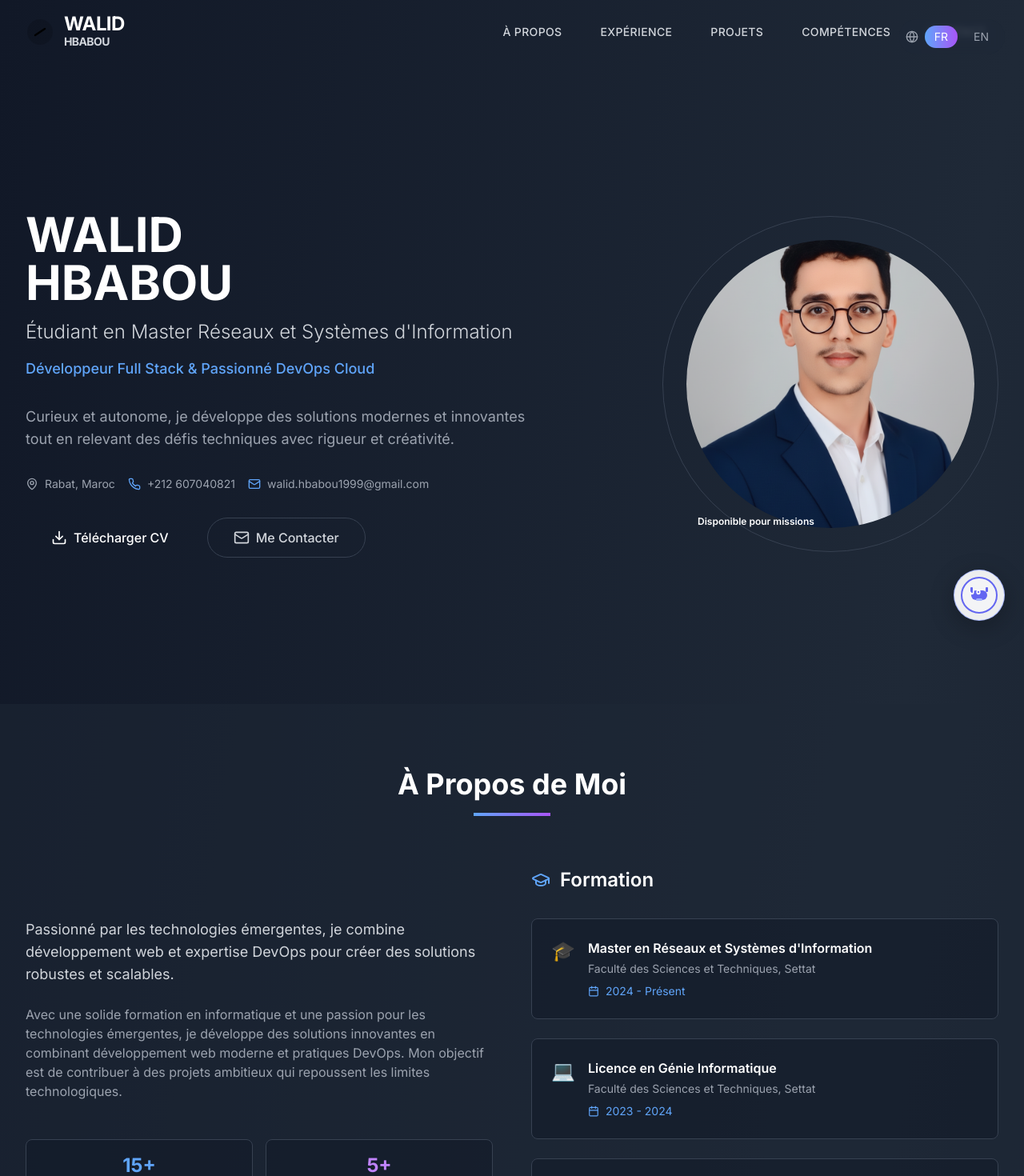
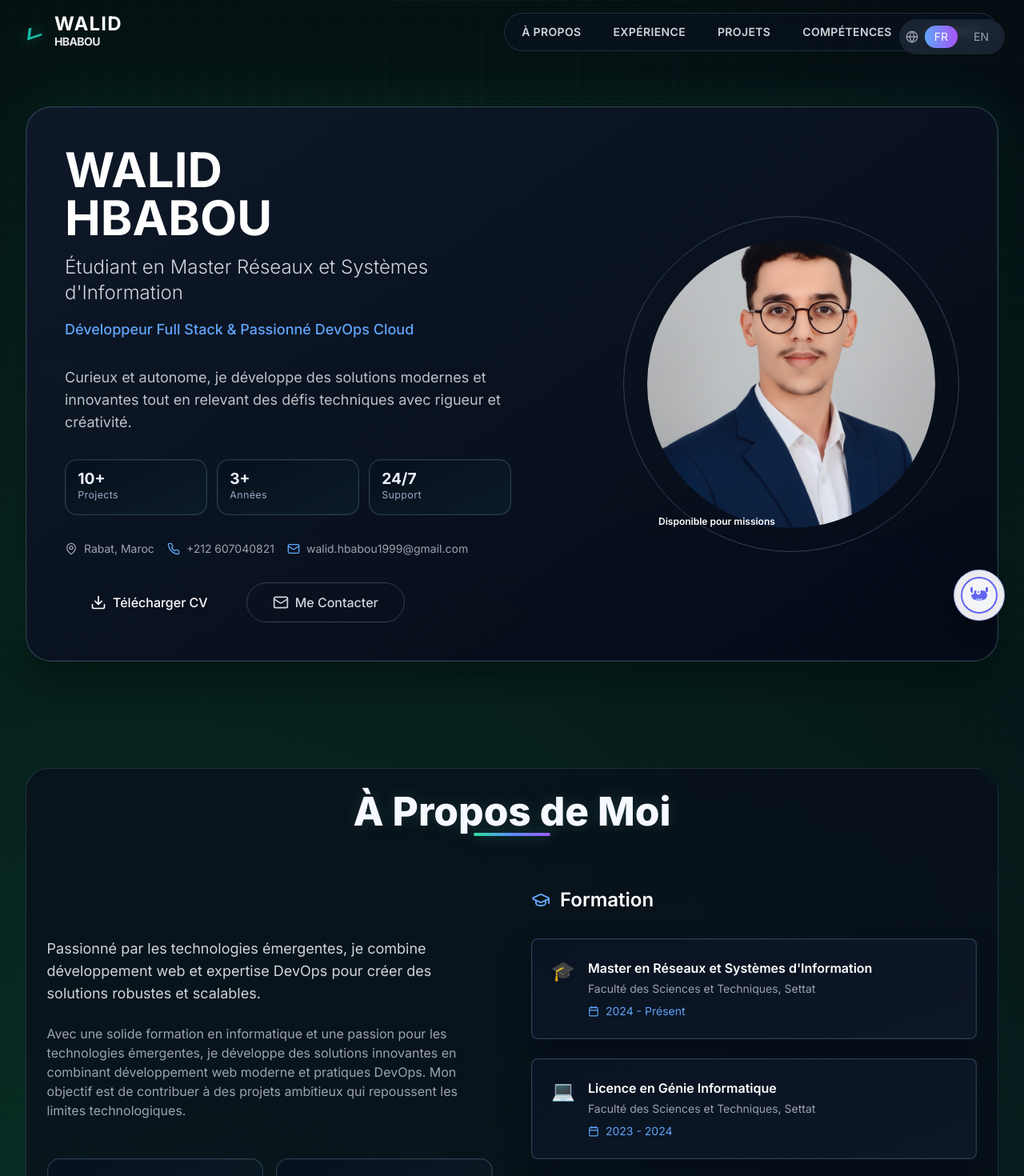
Before and after one commit to walidhbabou/portfoliowalidhbabou, a React (Vite) app: page / in a window 1280 px wide. Shown: the top 1470 px of the page at 80% size. Built offline with nearby package versions, Linux system fonts and the light colour scheme.

Commit message:
feat: craft unique cyber nav identity and geometric section cuts

```diff
--- a/src/components/About.tsx
+++ b/src/components/About.tsx
@@ -28,13 +28,14 @@ const About = () => {
   ];
 
   return (
-    <section id="about" className="py-12 sm:py-16 lg:py-20 bg-gray-800/50 reveal">
+    <section id="about" className="py-12 sm:py-16 lg:py-20 reveal">
       <div className="max-w-7xl mx-auto px-4 sm:px-6 lg:px-8">
+        <div className="section-shell">
         <div className="text-center mb-12 lg:mb-16">
-          <h2 className="text-3xl sm:text-4xl font-bold text-white mb-4">
+          <h2 className="section-title">
             {t('aboutTitle')}
           </h2>
-          <div className="w-24 h-1 bg-gradient-to-r from-blue-400 to-purple-500 mx-auto"></div>
+          <div className="section-divider"></div>
         </div>
 
         <div className="grid lg:grid-cols-2 gap-8 lg:gap-12 items-center">
@@ -49,11 +50,11 @@ const About = () => {
             </p>
 
             <div className="grid grid-cols-2 gap-3 sm:gap-4 pt-4 sm:pt-6">
-              <div className="text-center p-3 sm:p-4 bg-gray-900/50 rounded-lg border border-gray-700">
+              <div className="text-center p-3 sm:p-4 neo-stat-chip">
                 <div className="text-xl sm:text-2xl font-bold text-blue-400">15+</div>
                 <div className="text-gray-400 text-xs sm:text-sm">Projets Réalisés</div>
               </div>
-              <div className="text-center p-3 sm:p-4 bg-gray-900/50 rounded-lg border border-gray-700">
+              <div className="text-center p-3 sm:p-4 neo-stat-chip">
                 <div className="text-xl sm:text-2xl font-bold text-purple-400">5+</div>
                 <div className="text-gray-400 text-xs sm:text-sm">Technologies Maîtrisées</div>
               </div>
@@ -69,7 +70,7 @@ const About = () => {
             {education.map((edu, index) => (
               <div
                 key={index}
-                className="bg-gray-900/50 p-4 sm:p-6 rounded-lg border border-gray-700 hover:border-blue-500/50 transition-all duration-300 hover:shadow-lg hover:shadow-blue-500/10"
+                className="neon-card p-4 sm:p-6 rounded-lg transition-all duration-300"
               >
                 <div className="flex items-start gap-3 sm:gap-4">
                   <div className="text-xl sm:text-2xl flex-shrink-0">{edu.icon}</div>
@@ -86,6 +87,7 @@ const About = () => {
             ))}
           </div>
         </div>
+        </div>
       </div>
     </section>
   );
--- a/src/components/Contact.tsx
+++ b/src/components/Contact.tsx
@@ -9,13 +9,14 @@ const Contact = () => {
 
 
   return (
-  <section id="contact" className="py-12 sm:py-16 lg:py-20 bg-gray-800/50 reveal">
+  <section id="contact" className="py-12 sm:py-16 lg:py-20 reveal">
       <div className="max-w-7xl mx-auto px-4 sm:px-6 lg:px-8">
+        <div className="section-shell">
         <div className="text-center mb-12 lg:mb-16">
-          <h2 className="text-3xl sm:text-4xl font-bold text-white mb-4">
+          <h2 className="section-title">
             {t('contactTitle')}
           </h2>
-          <div className="w-24 h-1 bg-gradient-to-r from-blue-400 to-purple-500 mx-auto mb-4"></div>
+          <div className="section-divider mb-4"></div>
           <p className="text-gray-400 max-w-2xl mx-auto text-sm sm:text-base">
             {t('contactDescription')}
           </p>
@@ -23,7 +24,7 @@ const Contact = () => {
 
         <div className="flex flex-col items-center justify-center gap-8 animate-fade-in">
           <div className="w-full max-w-md space-y-6">
-            <div className="flex items-center gap-4 p-4 bg-gray-900/60 rounded-xl border border-blue-700/30 shadow-md">
+            <div className="flex items-center gap-4 p-4 neon-card rounded-xl shadow-md">
               <div className="bg-gradient-to-r from-blue-500 to-purple-600 p-3 rounded-full flex-shrink-0">
                 <Mail size={22} className="text-white" />
               </div>
@@ -32,7 +33,7 @@ const Contact = () => {
                 <p className="text-blue-300 text-sm break-all font-mono">walid.hbabou1999@gmail.com</p>
               </div>
             </div>
-            <div className="flex items-center gap-4 p-4 bg-gray-900/60 rounded-xl border border-blue-700/30 shadow-md">
+            <div className="flex items-center gap-4 p-4 neon-card rounded-xl shadow-md">
               <div className="bg-gradient-to-r from-green-500 to-blue-600 p-3 rounded-full flex-shrink-0">
                 <Phone size={22} className="text-white" />
               </div>
@@ -41,7 +42,7 @@ const Contact = () => {
                 <p className="text-blue-300 text-sm font-mono">+212 607040821</p>
               </div>
             </div>
-            <div className="flex items-center gap-4 p-4 bg-gray-900/60 rounded-xl border border-blue-700/30 shadow-md">
+            <div className="flex items-center gap-4 p-4 neon-card rounded-xl shadow-md">
               <div className="bg-gradient-to-r from-purple-500 to-cyan-600 p-3 rounded-full flex-shrink-0">
                 <MapPin size={22} className="text-white" />
               </div>
@@ -73,6 +74,7 @@ const Contact = () => {
             </div>
           </div>
         </div>
+        </div>
       </div>
     </section>
   );
--- a/src/components/Hero.tsx
+++ b/src/components/Hero.tsx
@@ -74,6 +74,7 @@ const Hero = () => {
       </div>
 
       <div className="max-w-7xl mx-auto px-4 sm:px-6 lg:px-8 relative z-10">
+        <div className="neo-hero-panel rounded-[2rem] p-6 sm:p-8 lg:p-12">
         <div className="grid lg:grid-cols-[1fr_480px] gap-8 lg:gap-20 items-center">
           {/* Text Content */}
           <div className="space-y-6 lg:space-y-8 animate-fade-in text-center lg:text-left">
@@ -91,9 +92,24 @@ const Hero = () => {
               </h3>
             </div>
 
-            <p className="text-gray-400 text-base lg:text-lg leading-relaxed max-w-2xl mx-auto lg:mx-0">
+            <p className="text-gray-300/90 text-base lg:text-lg leading-relaxed max-w-2xl mx-auto lg:mx-0">
               {t('heroDescription')}
             </p>
+
+            <div className="grid grid-cols-2 sm:grid-cols-3 gap-3 max-w-xl mx-auto lg:mx-0">
+              <div className="neo-stat-chip">
+                <span>10+</span>
+                <small>Projects</small>
+              </div>
+              <div className="neo-stat-chip">
+                <span>3+</span>
+                <small>Années</small>
+              </div>
+              <div className="neo-stat-chip col-span-2 sm:col-span-1">
+                <span>24/7</span>
+                <small>Support</small>
+              </div>
+            </div>
 
             {/* Contact Info */}
             <div className="flex flex-col sm:flex-row sm:flex-wrap gap-3 lg:gap-4 text-sm text-gray-400 justify-center lg:justify-start">
@@ -152,6 +168,7 @@ const Hero = () => {
             </div>
           </div>
         </div>
+        </div>
       </div>
     </section>
   );
--- a/src/components/Navigation.tsx
+++ b/src/components/Navigation.tsx
@@ -77,7 +77,7 @@ const Navigation = () => {
   return (
     <nav className={`fixed top-0 left-0 right-0 z-50 transition-all duration-500 ${
       isScrolled
-        ? 'bg-[rgba(8,8,10,0.72)] backdrop-blur-md shadow-xl border-b border-[rgba(255,255,255,0.06)] glass-card/backdrop'
+        ? 'nav-cyber-shell backdrop-blur-md shadow-xl border-b border-[rgba(70,255,228,0.22)]'
         : 'bg-transparent'
     }`}>
       {/* thin scroll progress indicator */}
@@ -88,36 +88,27 @@ const Navigation = () => {
         <div className={`flex justify-between items-center transition-all ${isScrolled ? 'h-16' : 'h-20'}`}>
           {/* Logo */}
           <div className="flex items-center">
-            <div className="relative group cursor-pointer nav-logo" role="button" aria-label="Accueil" onClick={() => window.scrollTo({ top: 0, behavior: 'smooth' })}>
-              <div className="flex items-center gap-3">
-                <svg className="nav-logo-mark" width="36" height="36" viewBox="0 0 36 36" fill="none" xmlns="http://www.w3.org/2000/svg" aria-hidden>
-                  <defs>
-                    <linearGradient id="g1" x1="0" x2="1">
-                      <stop offset="0" stopColor="var(--neon-primary-hex)" />
-                      <stop offset="1" stopColor="var(--neon-secondary-hex)" />
-                    </linearGradient>
-                  </defs>
-                  <circle cx="18" cy="18" r="16" fill="url(#g1)" opacity="0.14" />
-                  <path d="M12 22 L24 14" stroke="url(#g1)" strokeWidth="2.5" strokeLinecap="round" strokeLinejoin="round" />
-                </svg>
+            <div className="relative group cursor-pointer nav-logo nav-logo-unique" role="button" aria-label="Accueil" onClick={() => window.scrollTo({ top: 0, behavior: 'smooth' })}>
+              <div className="flex items-center gap-4">
+                <div className="logo-cut" aria-hidden="true"></div>
                 <div className="text-2xl font-bold tracking-tight leading-none">
-                  <span className="text-white nav-logo-primary">WALID</span>
-                  <div className="text-sm text-gray-300 nav-logo-sub">HBABOU</div>
+                  <span className="text-white nav-logo-primary tracking-wider">WALID</span>
+                  <div className="text-sm text-gray-200 nav-logo-sub">HBABOU</div>
                 </div>
               </div>
-              <div className="absolute -bottom-1 left-0 w-0 h-0.5 bg-gradient-to-r from-[var(--neon-primary-hex)] to-[var(--neon-secondary-hex)] transition-all duration-300 group-hover:w-full" />
+              <div className="absolute -bottom-1 left-0 w-0 h-0.5 bg-gradient-to-r from-[#31edcf] to-[#4f7dff] transition-all duration-300 group-hover:w-full" />
             </div>
           </div>
 
           {/* Desktop Menu */}
-          <div className="hidden md:flex items-center space-x-4">
+          <div className="hidden md:flex items-center space-x-2 nav-items-shell">
             {navItems.map((item, index) => {
               const active = activeSection === item.id;
               return (
                 <button
                   key={item.key}
                   onClick={() => scrollToSection(item.id)}
-                  className={`relative px-4 py-2 text-sm uppercase font-medium transition-all duration-300 nav-item group ${active ? 'text-white' : 'text-gray-300'}`}
+                  className={`relative px-4 py-2 text-sm uppercase font-semibold transition-all duration-300 nav-item group nav-item-unique ${active ? 'text-white active' : 'text-gray-300'}`}
                   style={{ animationDelay: `${index * 50}ms` }}
                   aria-current={active ? 'true' : undefined}
                 >
@@ -144,7 +135,7 @@ const Navigation = () => {
         <div className={`md:hidden overflow-hidden transition-all duration-300 ${
           isMobileMenuOpen ? 'max-h-96 opacity-100' : 'max-h-0 opacity-0'
         }`}>
-          <div className="py-4 space-y-2">
+          <div className="py-4 space-y-2 nav-mobile-panel nav-cyber-shell">
             {navItems.map((item, index) => (
               <button
                 key={item.key}
--- a/src/components/Projects.tsx
+++ b/src/components/Projects.tsx
@@ -124,20 +124,21 @@ const Projects = () => {
   };
 
   return (
-    <section id="projects" className="py-12 sm:py-16 lg:py-20 bg-gray-800/50 reveal">
+    <section id="projects" className="py-12 sm:py-16 lg:py-20 reveal">
       <div className="max-w-7xl mx-auto px-4 sm:px-6 lg:px-8">
+        <div className="section-shell">
         <div className="text-center mb-12 lg:mb-16">
-          <h2 className="text-3xl sm:text-4xl font-bold text-white mb-4">
+          <h2 className="section-title">
             {t('projectsTitle')}
           </h2>
-          <div className="w-24 h-1 bg-gradient-to-r from-blue-400 to-purple-500 mx-auto"></div>
+          <div className="section-divider"></div>
         </div>
 
         <div className="grid grid-cols-1 sm:grid-cols-2 lg:grid-cols-3 gap-6 lg:gap-8">
           {projects.map((project, index) => (
             <div
               key={index}
-              className="glass bg-gradient-to-br from-gray-900/60 to-gray-800/60 p-5 sm:p-7 rounded-2xl border border-blue-900/30 hover:border-blue-500/60 transition-all duration-300 hover:shadow-2xl hover:shadow-blue-500/20 group animate-fade-in-up hover:scale-[1.04] relative overflow-hidden"
+              className="glass neon-card p-5 sm:p-7 rounded-2xl transition-all duration-300 group animate-fade-in-up hover:scale-[1.04] relative overflow-hidden"
               style={{ animationDelay: `${index * 0.12}s` }}
             >
               <div className="flex items-center justify-between mb-3 sm:mb-4">
@@ -199,6 +200,7 @@ const Projects = () => {
             </div>
           ))}
         </div>
+        </div>
       </div>
     </section>
   );
--- a/src/components/Skills.tsx
+++ b/src/components/Skills.tsx
@@ -143,15 +143,16 @@ const Skills = () => {
   };
 
   return (
-    <section id="skills" className="py-12 sm:py-16 lg:py-24 bg-gradient-to-br from-slate-900 via-gray-900 to-slate-900 reveal reveal-slow">
+    <section id="skills" className="py-12 sm:py-16 lg:py-24 reveal reveal-slow">
       <div className="max-w-7xl mx-auto px-4 sm:px-6 lg:px-8">
+        <div className="section-shell">
         {/* Header */}
         <div className="text-center mb-12 lg:mb-20">
           <div className="inline-flex items-center gap-2 sm:gap-3 mb-4 sm:mb-6 px-3 sm:px-4 py-2 bg-white/5 rounded-full border border-white/10">
             <Star className="text-yellow-400" size={18} sm:size={20} />
             <span className="text-gray-300 font-medium text-sm sm:text-base">{t('skillsTechnicalExpertise')}</span>
           </div>
-          <h2 className="text-3xl sm:text-4xl lg:text-5xl font-bold bg-gradient-to-r from-white via-gray-200 to-gray-400 bg-clip-text text-transparent mb-4 sm:mb-6">
+          <h2 className="section-title text-3xl sm:text-4xl lg:text-5xl mb-4 sm:mb-6">
             {t('skillsTitle')}
           </h2>
           <p className="text-base sm:text-lg lg:text-xl text-gray-400 max-w-3xl mx-auto">
@@ -281,6 +282,7 @@ const Skills = () => {
             ))}
           </div>
         </div>
+        </div>
       </div>
     </section>
   );
--- a/src/index.css
+++ b/src/index.css
@@ -204,3 +204,167 @@
   backdrop-filter: blur(10px);
   border: 1px solid rgba(255, 255, 255, 0.2);
 }
+
+.portfolio-shell {
+  position: relative;
+  isolation: isolate;
+  background:
+    radial-gradient(circle at 10% 20%, rgba(26, 191, 115, 0.22), transparent 35%),
+    radial-gradient(circle at 88% 80%, rgba(139, 92, 246, 0.2), transparent 38%),
+    linear-gradient(135deg, #02040a 0%, #050a14 45%, #0b0f1a 100%);
+}
+
+.portfolio-noise {
+  position: fixed;
+  inset: 0;
+  pointer-events: none;
+  opacity: 0.12;
+  z-index: 0;
+  background-image: radial-gradient(rgba(255, 255, 255, 0.5) 0.5px, transparent 0.5px);
+  background-size: 3px 3px;
+}
+
+.portfolio-grid-glow {
+  position: fixed;
+  inset: 0;
+  pointer-events: none;
+  z-index: 0;
+  opacity: 0.28;
+  background-image:
+    linear-gradient(rgba(53, 189, 144, 0.25) 1px, transparent 1px),
+    linear-gradient(90deg, rgba(114, 111, 230, 0.2) 1px, transparent 1px);
+  background-size: 120px 120px;
+  mask-image: radial-gradient(circle at center, black 35%, transparent 90%);
+}
+
+.neo-hero-panel {
+  border: 1px solid rgba(136, 151, 192, 0.3);
+  background:
+    linear-gradient(145deg, rgba(15, 24, 41, 0.92), rgba(5, 10, 22, 0.94)),
+    linear-gradient(180deg, rgba(49, 190, 145, 0.08), rgba(83, 63, 177, 0.08));
+  box-shadow:
+    0 0 0 1px rgba(82, 231, 184, 0.08) inset,
+    0 22px 50px rgba(0, 0, 0, 0.55),
+    0 0 70px rgba(42, 211, 159, 0.13);
+  backdrop-filter: blur(8px);
+}
+
+.neo-stat-chip {
+  border: 1px solid rgba(112, 130, 168, 0.35);
+  background: linear-gradient(155deg, rgba(7, 16, 30, 0.95), rgba(13, 31, 41, 0.75));
+  border-radius: 0.95rem;
+  padding: 0.85rem 0.95rem;
+  display: flex;
+  flex-direction: column;
+  gap: 0.12rem;
+  box-shadow: 0 0 0 1px rgba(83, 248, 204, 0.06) inset;
+}
+
+.neo-stat-chip span {
+  color: #ecf2ff;
+  font-size: 1.2rem;
+  line-height: 1;
+  font-weight: 700;
+}
+
+.neo-stat-chip small {
+  color: rgba(166, 184, 215, 0.9);
+  font-size: 0.78rem;
+  letter-spacing: 0.03em;
+}
+
+.section-shell {
+  position: relative;
+  border: 1px solid rgba(129, 143, 174, 0.22);
+  border-radius: 1.8rem;
+  background: linear-gradient(165deg, rgba(9, 16, 28, 0.84), rgba(8, 13, 24, 0.7));
+  padding: clamp(1.2rem, 2vw, 2.2rem);
+  box-shadow: 0 26px 45px rgba(0, 0, 0, 0.35), 0 0 45px rgba(76, 205, 161, 0.09);
+}
+
+.section-title {
+  font-size: clamp(1.9rem, 4vw, 3.1rem);
+  line-height: 1.1;
+  font-weight: 800;
+  color: #f6f9ff;
+  text-shadow: 0 0 20px rgba(111, 226, 188, 0.15);
+}
+
+.section-divider {
+  width: 6rem;
+  height: 0.26rem;
+  margin-inline: auto;
+  border-radius: 999px;
+  background: linear-gradient(90deg, #2de3a3, #5f8cff, #9b5cff);
+  box-shadow: 0 0 16px rgba(65, 202, 164, 0.4);
+}
+
+.neon-card {
+  border: 1px solid rgba(132, 150, 187, 0.3);
+  background: linear-gradient(150deg, rgba(10, 20, 35, 0.9), rgba(16, 25, 44, 0.68));
+  box-shadow: 0 0 0 1px rgba(95, 190, 255, 0.08) inset, 0 18px 35px rgba(4, 11, 24, 0.48);
+}
+
+.neon-card:hover {
+  border-color: rgba(78, 220, 169, 0.55);
+  box-shadow: 0 0 0 1px rgba(133, 247, 199, 0.16) inset, 0 22px 45px rgba(2, 8, 22, 0.56), 0 0 30px rgba(70, 211, 165, 0.12);
+}
+
+.nav-glass {
+  box-shadow: 0 4px 30px rgba(2, 11, 24, 0.4), 0 0 20px rgba(68, 196, 188, 0.08);
+}
+
+.nav-mobile-panel {
+  border-top: 1px solid rgba(103, 123, 163, 0.24);
+}
+
+.nav-cyber-shell {
+  background:
+    linear-gradient(90deg, rgba(8, 27, 29, 0.96), rgba(3, 18, 32, 0.93)),
+    repeating-linear-gradient(
+      90deg,
+      rgba(49, 237, 207, 0.08) 0,
+      rgba(49, 237, 207, 0.08) 1px,
+      transparent 1px,
+      transparent 86px
+    );
+  box-shadow: 0 8px 26px rgba(0, 10, 16, 0.45), 0 1px 0 rgba(63, 236, 214, 0.45) inset;
+}
+
+.nav-logo-unique {
+  position: relative;
+  padding-left: 0.25rem;
+}
+
+.logo-cut {
+  width: 1rem;
+  height: 1rem;
+  border-left: 3px solid #19d8be;
+  border-bottom: 3px solid #19d8be;
+  transform: skewX(-28deg) rotate(-22deg);
+  opacity: 0.9;
+  filter: drop-shadow(0 0 8px rgba(25, 216, 190, 0.45));
+}
+
+.nav-items-shell {
+  border: 1px solid rgba(96, 130, 165, 0.25);
+  border-radius: 999px;
+  padding: 0.3rem;
+  background: rgba(10, 19, 34, 0.55);
+}
+
+.nav-item-unique {
+  border-radius: 999px;
+}
+
+.nav-item-unique.active,
+.nav-item-unique:hover {
+  background: linear-gradient(90deg, rgba(63, 225, 193, 0.28), rgba(90, 116, 255, 0.3));
+  box-shadow: 0 0 0 1px rgba(118, 213, 255, 0.24) inset;
+}
+
+@media (min-width: 768px) {
+  .section-shell {
+    clip-path: polygon(0 0, calc(100% - 24px) 0, 100% 24px, 100% 100%, 24px 100%, 0 calc(100% - 24px));
+  }
+}
--- a/src/pages/Index.tsx
+++ b/src/pages/Index.tsx
@@ -20,10 +20,12 @@ const Index = () => {
 
   return (
     <LanguageProvider>
-      <div className={`min-h-screen bg-gradient-to-br from-gray-900 via-gray-800 to-gray-900 text-white transition-all duration-1000 ${isLoaded ? 'opacity-100' : 'opacity-0'}`}>
+      <div className={`portfolio-shell min-h-screen text-white transition-all duration-1000 ${isLoaded ? 'opacity-100' : 'opacity-0'}`}>
+        <div className="portfolio-noise" aria-hidden="true"></div>
+        <div className="portfolio-grid-glow" aria-hidden="true"></div>
         <Navigation />
         <LanguageSwitcher />
-        <main className="pt-16 sm:pt-20">
+        <main className="pt-16 sm:pt-20 relative z-10">
           <Hero />
           <About />
           <Experience />
```
Also changed, not shown: src/components/Experience.tsx (+5 -3 lines).
